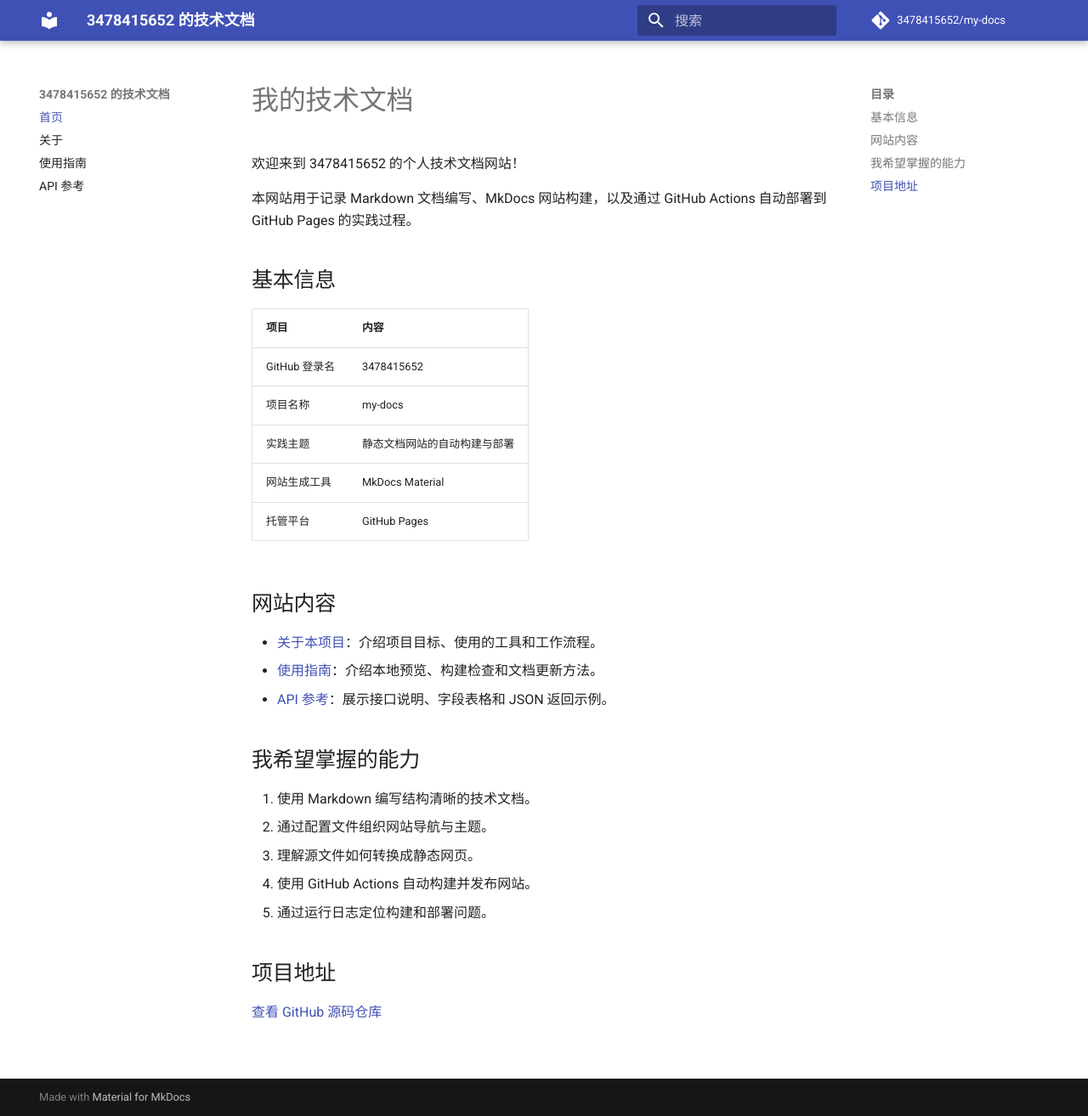
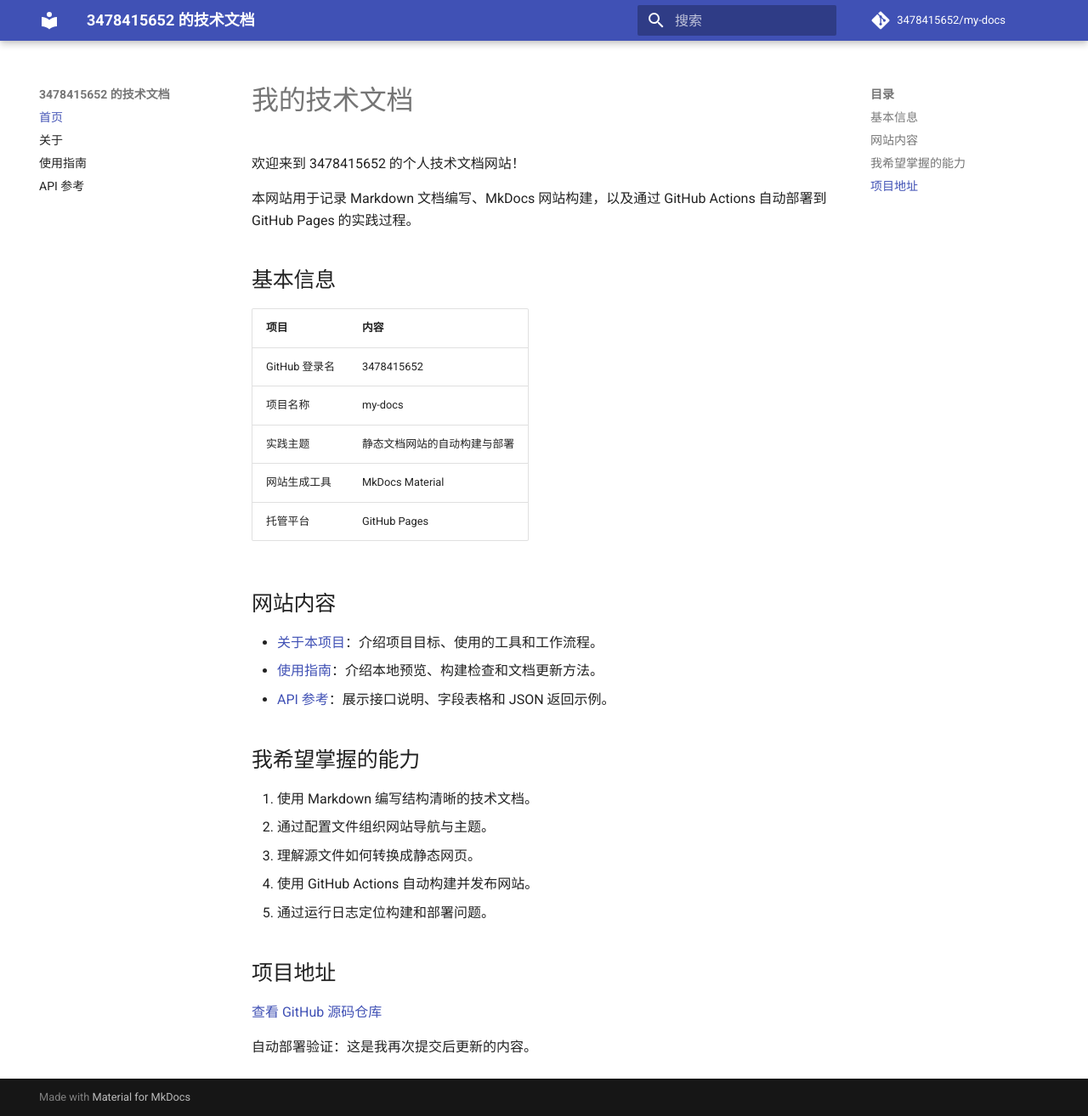
Before and after one commit to 3478415652/my-docs, an MkDocs documentation site: the page built from docs/index.md, in a window 1280 px wide and 1314 px high. Shown: the whole window at 85% size. Built offline with MkDocs 1.6.1 and Material for MkDocs 9.7.7, drawn with Linux system fonts in a browser that asks for light colours; comment, search, counter and statistics services are not loaded.

Commit message:
再提交：自动部署验证
验证文档修改后自动更新网站

```diff
--- a/docs/index.md
+++ b/docs/index.md
@@ -31,3 +31,5 @@
 ## 项目地址
 
 [查看 GitHub 源码仓库](https://github.com/3478415652/my-docs)
+
+自动部署验证：这是我再次提交后更新的内容。
```
